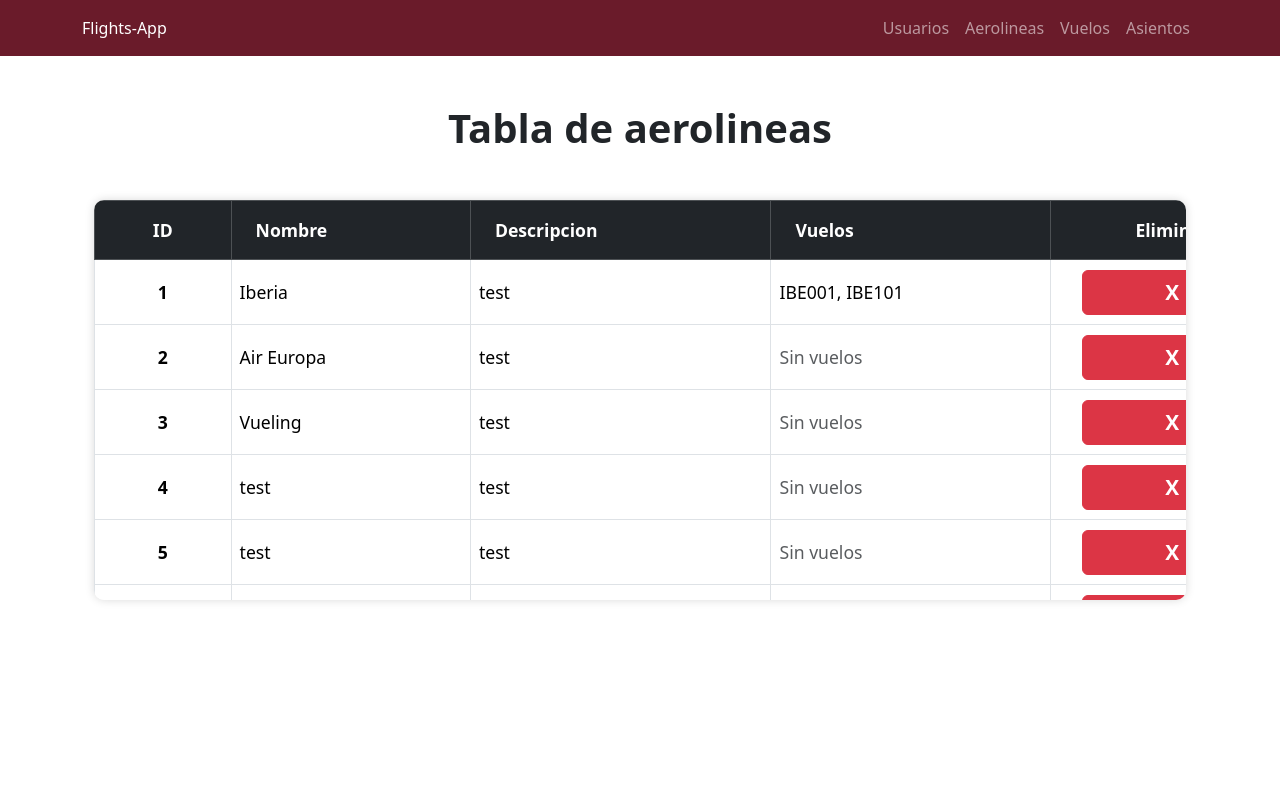
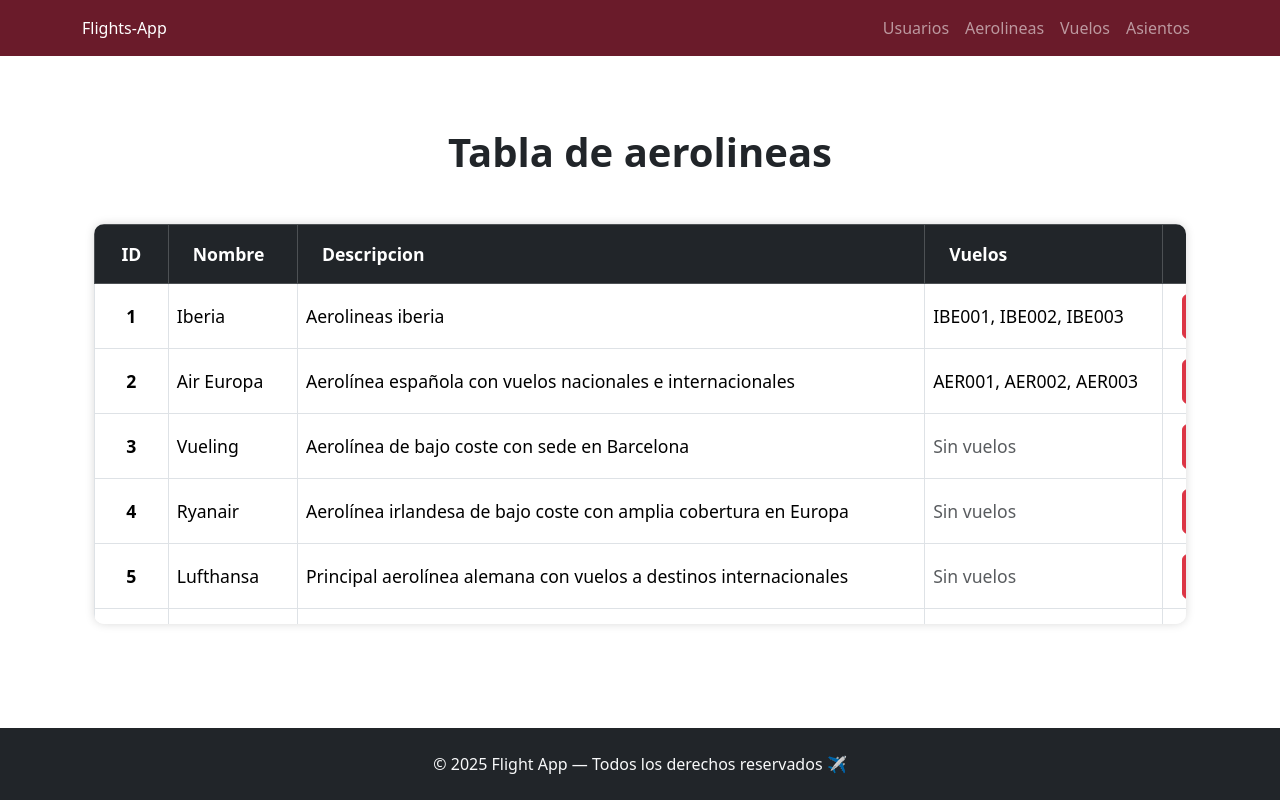
Before and after one commit to SantiagoSpina25/flights-app-frontend, a React (Vite) app: page /airlines in a window 1280 px wide. Built offline with nearby package versions, Linux system fonts and the light colour scheme.

Commit message:
Footer + datos realistas

```diff
--- a/src/App.jsx
+++ b/src/App.jsx
@@ -1,4 +1,5 @@
 import { NavBar } from "./components/NavBar";
+import { Footer } from "./components/Footer";
 import { AirlinesPage } from "./pages/AirlinesPage";
 import { UsersPage } from "./pages/UsersPage";
 import { FlightsPage } from "./pages/FlightsPage";
@@ -8,8 +9,9 @@
 export const App = () => {
   return (
     <BrowserRouter>
+      <div className="d-flex flex-column min-vh-100">
         <NavBar />
-      <div className="container mt-4">
+        <div className="container mt-4 mb-4 flex-grow-1">
           <Routes>
             <Route path="/" element={<Navigate to="/users" />} />
             <Route path="/users" element={<UsersPage />} />
@@ -18,6 +20,8 @@
             <Route path="/seats" element={<SeatsPage />} />
           </Routes>
         </div>
+        <Footer />
+      </div>
     </BrowserRouter>
   );
 };
--- /dev/null
+++ b/src/components/Footer.jsx
@@ -0,0 +1,9 @@
+export const Footer = () => {
+  return (
+    <footer className="bg-dark text-light text-center py-4 mt-4">
+      <p className="mb-0">
+        © {new Date().getFullYear()} Flight App — Todos los derechos reservados ✈️
+      </p>
+    </footer>
+  );
+};
--- a/src/pages/AirlinesPage.jsx
+++ b/src/pages/AirlinesPage.jsx
@@ -2,7 +2,7 @@
   {
     id: 1,
     name: "Iberia",
-    description: "test",
+    description: "Aerolineas iberia",
     flights: [
       {
         id: "IBE001",
@@ -13,20 +13,81 @@
         airlineName: "Iberia",
       },
       {
-        id: "IBE101",
-        date: "2025-10-15",
-        hour: "13:19:50",
-        origin: "Málaga",
-        destination: "Madrid",
+        id: "IBE002",
+        date: "2025-11-02",
+        hour: "13:20:04",
+        origin: "Madrid",
+        destination: "Barcelona",
+        airlineName: "Iberia",
+      },
+      {
+        id: "IBE003",
+        date: "2025-11-10",
+        hour: "13:20:10",
+        origin: "Sevilla",
+        destination: "Valencia",
         airlineName: "Iberia",
       },
     ],
   },
-  { id: 2, name: "Air Europa", description: "test", flights: [] },
-  { id: 3, name: "Vueling", description: "test", flights: [] },
-  { id: 4, name: "test", description: "test", flights: [] },
-  { id: 5, name: "test", description: "test", flights: [] },
-  { id: 6, name: "test", description: "test", flights: [] },
+  {
+    id: 2,
+    name: "Air Europa",
+    description: "Aerolínea española con vuelos nacionales e internacionales",
+    flights: [
+      {
+        id: "AER001",
+        date: "2025-10-20",
+        hour: "13:20:22",
+        origin: "Madrid",
+        destination: "París",
+        airlineName: "Air Europa",
+      },
+      {
+        id: "AER002",
+        date: "2025-11-05",
+        hour: "13:20:28",
+        origin: "Palma de Mallorca",
+        destination: "Madrid",
+        airlineName: "Air Europa",
+      },
+      {
+        id: "AER003",
+        date: "2025-11-18",
+        hour: "13:20:35",
+        origin: "Barcelona",
+        destination: "Roma",
+        airlineName: "Air Europa",
+      },
+    ],
+  },
+  {
+    id: 3,
+    name: "Vueling",
+    description: "Aerolínea de bajo coste con sede en Barcelona",
+    flights: [],
+  },
+  {
+    id: 4,
+    name: "Ryanair",
+    description:
+      "Aerolínea irlandesa de bajo coste con amplia cobertura en Europa",
+    flights: [],
+  },
+  {
+    id: 5,
+    name: "Lufthansa",
+    description:
+      "Principal aerolínea alemana con vuelos a destinos internacionales",
+    flights: [],
+  },
+  {
+    id: 6,
+    name: "Air France",
+    description:
+      "Aerolínea nacional de Francia, reconocida por su servicio y red global",
+    flights: [],
+  },
 ];
 
 export const AirlinesPage = () => {
@@ -73,7 +134,7 @@
                 <td>{airline.description}</td>
                 <td>
                   {airline.flights.length > 0 ? (
-                    airline.flights.map(f=> f.id).join(", ")
+                    airline.flights.map((f) => f.id).join(", ")
                   ) : (
                     <span className="text-muted">Sin vuelos</span>
                   )}
--- a/src/pages/UsersPage.jsx
+++ b/src/pages/UsersPage.jsx
@@ -1,8 +1,8 @@
 const initUsers = [
   {
     id: 1,
-    username: "santiago",
-    password: "test",
+    username: "admin",
+    password: "$2a$10$fWO6ysl71PcE2DY6zUDapukhDTiO4lniooENwJw4VcCK1bTgN7rWa",
     tickets: [
       {
         flightId: "IBE001",
@@ -16,15 +16,18 @@
       },
     ],
   },
-  { id: 2, username: "pepe", password: "test", tickets: [] },
-  { id: 3, username: "guardabarro", password: "test", tickets: [] },
-  { id: 4, username: "maria", password: "test", tickets: [] },
-  { id: 5, username: "juan", password: "test", tickets: [] },
-  { id: 6, username: "ana", password: "test", tickets: [] },
-  { id: 7, username: "carlos", password: "test", tickets: [] },
-  { id: 8, username: "sofia", password: "test", tickets: [] },
-  { id: 9, username: "pablo", password: "test", tickets: [] },
-  { id: 10, username: "lucas", password: "test", tickets: [] },
+  {
+    id: 2,
+    username: "user",
+    password: "$2a$10$tZXN.mix91Xd02OewCBgoOljhG7IXxZrjjA7TjimAwvlbLZM8RQPi",
+    tickets: [],
+  },
+  {
+    id: 3,
+    username: "pepe123",
+    password: "$2a$10$W7oED2l1PFpXi.261YIu3.smJCkUxL4d9FICGhrBfEC/QycSAsaES",
+    tickets: [],
+  },
 ];
 
 export const UsersPage = () => {
@@ -58,7 +61,7 @@
             <tr>
               <th className="py-3 px-4 text-center">ID</th>
               <th className="py-3 px-4">Usuario</th>
-              <th className="py-3 px-4">Contraseña</th>
+              <th className="py-3 px-4">Contraseña (Encriptada)</th>
               <th className="py-3 px-4">Tickets</th>
               <th className="py-3 px-4 text-center">Eliminar</th>
             </tr>
@@ -71,7 +74,12 @@
                 <td>{user.password}</td>
                 <td>
                   {user.tickets.length > 0 ? (
-                    user.tickets.map(ticket=> ticket.flightId + " (" + ticket.seatNumber + ") ").join(", ")
+                    user.tickets
+                      .map(
+                        (ticket) =>
+                          ticket.flightId + " (" + ticket.seatNumber + ") "
+                      )
+                      .join(", ")
                   ) : (
                     <span className="text-muted">Sin tickets</span>
                   )}
```
Lines whose indentation alone changed are shown as unchanged.
